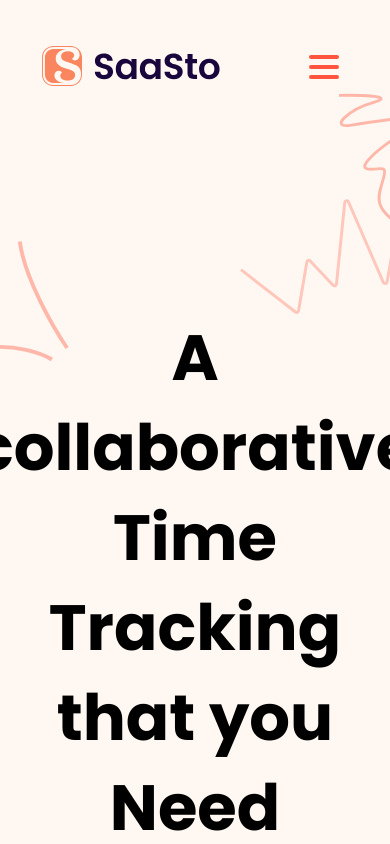
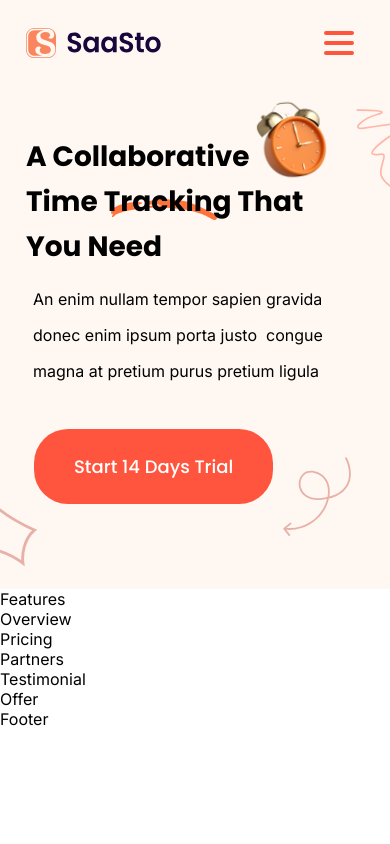
Before and after one commit to limb1dump/SaaSto-app-landing-page, a React (Vite) app: page / in a window 390 px wide. Shown: the top 844 px of the page. Built offline with nearby package versions, Linux system fonts and the light colour scheme.

Commit message:
Responsive nav and header

```diff
--- a/src/assets/container.scss
+++ b/src/assets/container.scss
@@ -13,6 +13,12 @@
     }
 
     @media screen and (max-width: 480px) {
-        max-width: 327px;
+        max-width: 358px;
     }
 }
+
+@media screen and (max-width: 1050px) {}
+
+@media screen and (max-width: 760px) {}
+
+@media screen and (max-width: 480px) {}
--- a/src/components/Button/Button.scss
+++ b/src/components/Button/Button.scss
@@ -27,3 +27,12 @@
 .btn.btn-header {
     padding: 1.5rem 2.5rem;
 }
+
+.btn-wrapper {
+    @media screen and (max-width: 480px) {
+        display: flex;
+        align-self: flex-start;
+        padding-left: 8px;
+    }
+
+}
--- a/src/components/Navbar/Navbar.scss
+++ b/src/components/Navbar/Navbar.scss
@@ -8,6 +8,11 @@
         justify-content: space-between;
         align-items: center;
         padding-top: 2.5rem;
+
+        @media screen and (max-width: 480px) {
+            padding-top: 1.3125rem;
+        }
+
     }
 
     //logo
@@ -24,19 +29,34 @@
         @media screen and (max-width: 1050px) {
             flex-basis: 70%;
         }
+
     }
 
     &__icon {
         margin-right: 0.75rem;
+        max-width: 2.5rem;
 
         img {
             width: 100%;
         }
+
+        @media screen and (max-width: 480px) {
+            margin-right: 10.5px;
+            max-width: 1.875rem;
+        }
+
     }
 
     &__title {
+        max-width: 7.8125rem;
+
         img {
             width: 100%;
+        }
+
+        @media screen and (max-width: 480px) {
+            max-width: 5.875rem;
+
         }
     }
 
--- a/src/containers/Header/Header.jsx
+++ b/src/containers/Header/Header.jsx
@@ -8,37 +8,23 @@ import { images } from '../../constants';
 const Header = () => {
     return (
         <div className='header'>
-            <div className="header__shapes">
-                <div className="header__sinus">
-                    <img src={images.sinus} alt="shape" />
-                </div>
-                <div className="header__curves">
-                    <img src={images.curves} alt="lines" />
-                </div>
-                <div className="header__sharp-sinus">
-                    <img src={images.sharpSinus} alt="shape" />
-                </div>
-                <div className="header__thick">
-                    <img src={images.thick} alt="shape" />
-                </div>
-                <div className="header__dimond">
-                    <img src={images.diamond} alt="shape" />
-                </div>
-                <div className="header__arrow-loop">
-                    <img src={images.arrowLoop} alt="shape" />
-                </div>
-            </div>
             <div className='container header__container '>
                 <div className="header__body">
                     <h1 className="header__title">
                         A collaborative Time Tracking that you Need
                     </h1>
-                    <p className="header_text">
-                        An enim nullam tempor sapien gravida donec enim ipsum porta justo congue magna at pretium purus pretium ligula
+                    {/* title_mobile needed because title text differs a bit in mobile version */}
+                    <h1 className="header__title_mobile">
+                        A Collaborative  Time Tracking That You Need
+                    </h1>
+                    <p className="header__text">
+                        An enim nullam tempor sapien gravida donec enim ipsum porta justo &nbsp;congue magna at pretium purus pretium ligula
                     </p>
-                    <Button btnHeader='btn-header'>
-                        Start 14 Days Trial
-                    </Button>
+                    <div className='btn-wrapper'>
+                        <Button btnHeader='btn-header'>
+                            Start 14 Days Trial
+                        </Button>
+                    </div>
                 </div>
             </div>
         </div>
--- a/src/containers/Header/Header.scss
+++ b/src/containers/Header/Header.scss
@@ -1,11 +1,54 @@
 .header {
-    background-color: var(--primary-bg-color);
     color: var(--prime);
     position: relative;
     z-index: -1;
+    background:
+        url('../../assets/Images/Header/header-clipboard.png')left 71.9% top 74.6%/9.5% no-repeat,
+        url('../../assets/Shapes/arrow-loop.svg') left 65% top 87%/6% no-repeat,
+        url('../../assets/Shapes/sinus.svg') left 101.9% top 0/4.6% no-repeat,
+        url('../../assets/Shapes/diamond.svg') left 33.9% top 91.1%/3% no-repeat,
+        url('../../assets/Images/Header/header-clock.png')left 21% top 20%/8.5% no-repeat,
+        url('../../assets/Shapes/sharp-sinus.svg')left 13.7% top 14.1%/9.6% no-repeat,
+        url('../../assets/Shapes/curves.svg') left 82.3% top 20%/5% no-repeat;
+
+    @media screen and (max-width: 1050px) {
+        background:
+            url('../../assets/Images/Header/header-clipboard.png')left 91.9% top 64.6%/13% no-repeat,
+            url('../../assets/Shapes/arrow-loop.svg') left 85% top 82%/9% no-repeat,
+            url('../../assets/Shapes/sinus.svg') left 101.9% top 5%/5.6% no-repeat,
+            url('../../assets/Shapes/diamond.svg') left 23.9% top 85.1%/5% no-repeat,
+            url('../../assets/Images/Header/header-clock.png')left 21% top 10%/7% no-repeat,
+            url('../../assets/Shapes/sharp-sinus.svg')left 13.7% top 8.1%/8% no-repeat,
+            url('../../assets/Shapes/curves.svg') left 92.3% top 10%/5% no-repeat;
+        background-color: var(--primary-bg-color);
+    }
+
+    @media screen and (max-width: 760px) {
+        background:
+            url('../../assets/Images/Header/header-clipboard.png')left 91.9% top 69.6%/13% no-repeat,
+            url('../../assets/Shapes/arrow-loop.svg') left 85% top 82%/9% no-repeat,
+            url('../../assets/Shapes/sinus.svg') left 101.9% top 5%/7% no-repeat,
+            url('../../assets/Shapes/diamond.svg') left 14.9% top 85.1%/8% no-repeat;
+        background-color: var(--primary-bg-color);
+    }
+
+    @media screen and (max-width: 480px) {
+        background:
+            url('../../assets/Shapes/sinus.svg') left 104.9% top 10%/13% no-repeat,
+            url('../../assets/Images/Header/header-clock.png')left 81% top 7%/20% no-repeat,
+            url('../../assets/Shapes/arrow-loop.svg') left 88% top 88%/17.5% no-repeat,
+            url('../../assets/Shapes/diamond.svg') left -6% top 95.2%/14.5% no-repeat;
+        background-color: var(--primary-bg-color);
+    }
+
+    background-color: var(--primary-bg-color);
 
     &__container {
         max-width: 790px;
+
+        @media screen and (max-width: 480px) {
+            max-width: 358px;
+        }
     }
 
     &__body {
@@ -13,8 +56,25 @@
         flex-direction: column;
         align-items: center;
         justify-content: center;
-        margin-top: 13.75rem;
+        padding-top: 220px;
         padding-bottom: 11.375rem;
+
+        @media screen and (max-width: 1050px) {
+            padding-top: 100px;
+            padding-bottom: 152px;
+
+        }
+
+        @media screen and (max-width: 760px) {
+            padding-top: 80px;
+            padding-bottom: 122px;
+
+        }
+
+        @media screen and (max-width: 480px) {
+            padding-top: 69px;
+            padding-bottom: 85px;
+        }
     }
 
     &__title {
@@ -24,69 +84,106 @@
         line-height: 5.625rem;
         letter-spacing: 0px;
         text-align: center;
+        position: relative;
+
+        &::before {
+            content: '';
+            position: absolute;
+            left: -1%;
+            bottom: -0.5%;
+            background: url('../../assets/Shapes/thick.svg') 100% no-repeat;
+            width: 176px;
+            height: 35px;
+            z-index: -1;
+        }
+
+        @media screen and (max-width:1050px) {
+            font-size: 3.5rem;
+            line-height: 4.5rem;
+
+            &::before {
+                left: -1%;
+                bottom: -0.5%;
+                background-size: 80%;
+            }
+        }
+
+        @media screen and (max-width: 760px) {
+            font-size: 3rem;
+            line-height: 4rem;
+
+            &::before {
+                left: 5%;
+                bottom: -0.5%;
+                background-size: 80%;
+            }
+        }
+
+        @media screen and (max-width: 594px) {
+            font-size: 3rem;
+            line-height: 4rem;
+
+            &::before {
+                bottom: 32%;
+                background-size: 80%;
+            }
+        }
+
+        @media screen and (max-width: 480px) {
+            display: none;
+        }
     }
 
-    &_text {
+    //title_mobile needed because title text differs a bit in mobile version
+    &__title_mobile {
+        display: none;
+
+        @media screen and (max-width: 480px) {
+            display: block;
+            position: relative;
+            font-family: var(--secondary-font);
+            font-weight: 700;
+            line-height: 2.8rem;
+            font-size: 28px;
+            line-height: 45px;
+            text-align: left;
+            padding-right: 40px;
+
+            &::before {
+                content: '';
+                position: absolute;
+                left: 25%;
+                bottom: 26%;
+                background: url('../../assets/Shapes/thick.svg') no-repeat;
+                width: 176px;
+                height: 35px;
+                background-size: 60%;
+                z-index: -1;
+            }
+        }
+    }
+
+    &__text {
         font-size: 1.25rem;
         font-weight: 400;
         line-height: 36px;
         letter-spacing: 0em;
         text-align: center;
-        margin: 1.5rem 0 4.25rem 0;
+        margin: 24px 0 68px 0;
         padding: 0 83px;
-    }
 
-    &__sinus img {
-        position: absolute;
-        height: 134px;
-        width: 84px;
-        right: -32px;
-        top: 0px;
-        z-index: -1;
-    }
+        @media screen and (max-width: 1050px) {}
 
-    &__curves img {
-        position: absolute;
-        height: 122px;
-        width: 87px;
-        right: 321px;
-        top: 147px;
-        z-index: -1;
-    }
+        @media screen and (max-width: 760px) {
+            margin: 12px 0 54px 0;
 
-    &__sharp-sinus img {
-        position: absolute;
-        height: 121px;
-        width: 174px;
-        left: 240px;
-        top: 103px;
-        z-index: -1;
-    }
+        }
 
-    &__thick img {
-        position: absolute;
-        height: 35px;
-        width: 176px;
-        left: 558px;
-        top: 367px;
-        z-index: -1;
-    }
-
-    &__dimond img {
-        position: absolute;
-        height: 62px;
-        width: 53.142860412597656px;
-        left: 627px;
-        top: 688px;
-        z-index: -1;
-    }
-
-    &__arrow-loop img {
-        position: absolute;
-        height: 130px;
-        width: 157px;
-        left: 1144px;
-        top: 598px;
-        z-index: -1;
+        @media screen and (max-width: 480px) {
+            font-size: 1rem;
+            text-align: left;
+            padding: 0 0 0 7px;
+            margin: 12px 0 40px 0;
+        }
     }
 }
```
